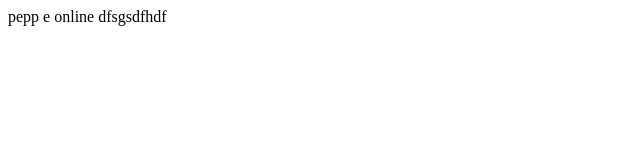
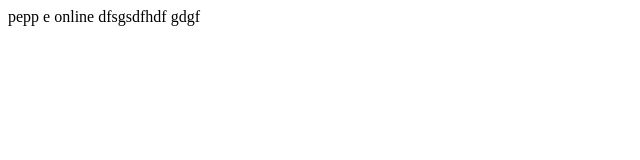
Before and after one commit to seb1o/intro, a plain HTML site: page index.html in a window 1280 px wide. Shown: the full height of the page, 0-640 px from the left. Drawn offline with Linux system fonts and the light colour scheme.

Commit message:
Update index.html

```diff
--- a/index.html
+++ b/index.html
@@ -6,6 +6,6 @@
     <title>Document</title>
 </head>
 <body>
-    pepp e online dfsgsdfhdf
+    pepp e online dfsgsdfhdf gdgf
 </body>
 </html>
```
